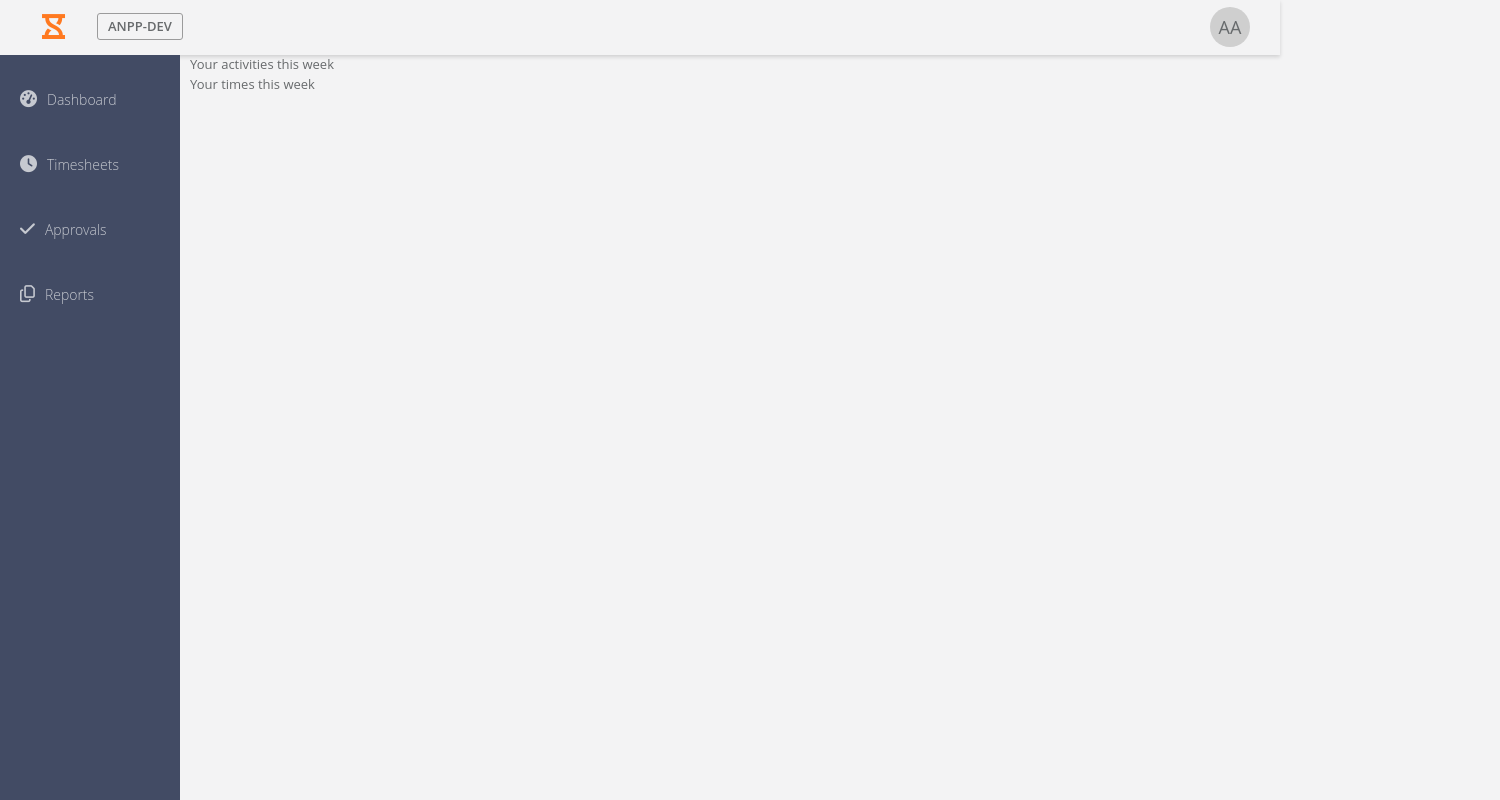
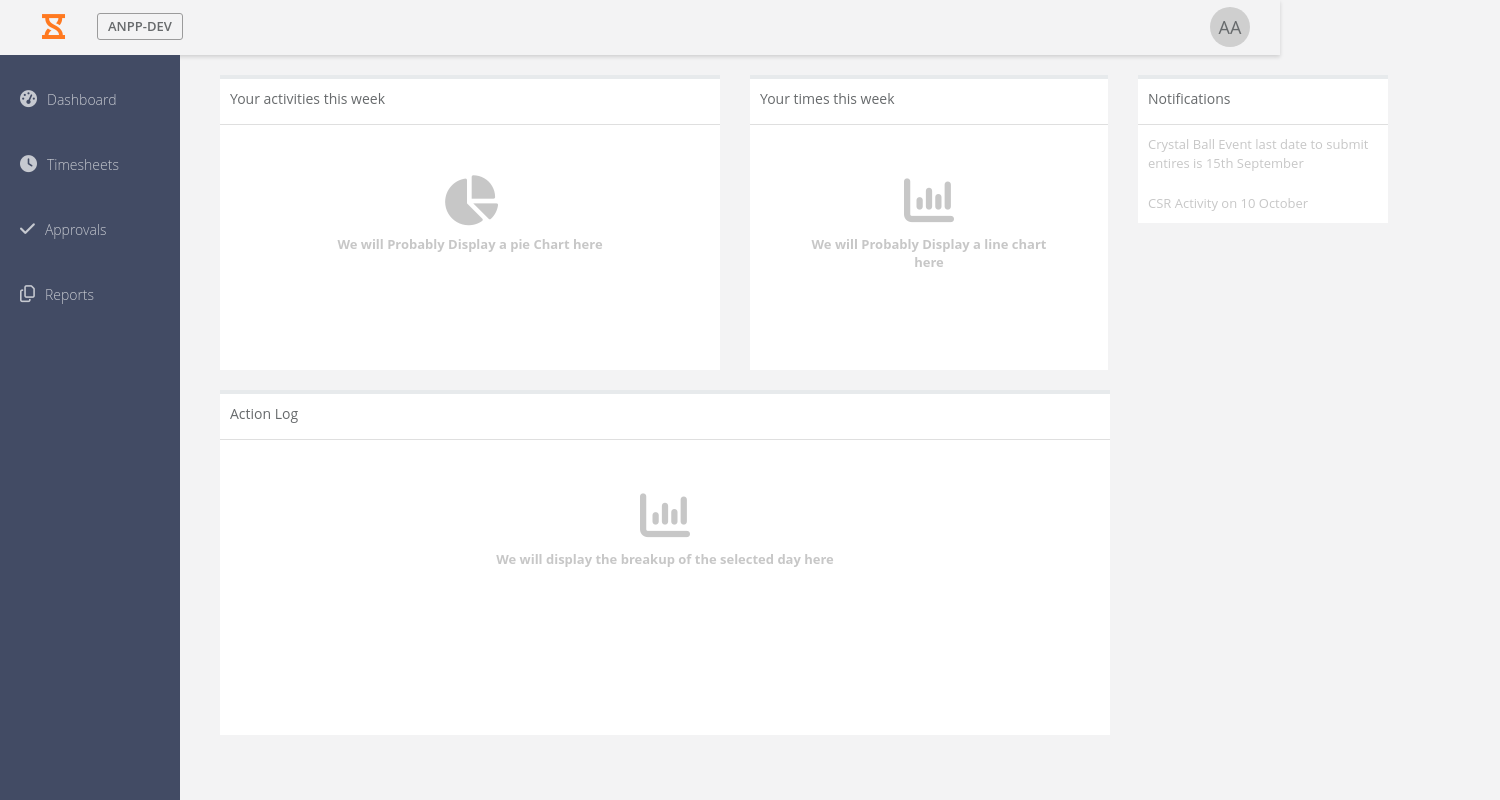
Before and after one commit to anaankit992/time-tracker, a React (Create React App) app: page / in a window 1280 px wide. Shown: the whole page, 1500 px wide, since content can reach past the window. Built offline with nearby package versions, Linux system fonts and the light colour scheme.

Commit message:
added dashboard cards

```diff
--- a/src/containers/Home.js
+++ b/src/containers/Home.js
@@ -11,26 +11,70 @@ function Home() {
                 <LeftSide />
                 {/* right side */}
                 <div className="right-side">
+
                     {/* activites */}
                     <div className="activites-section">
                         {/* heading */}
-                        <div className="activites-heading">
-                            Your activities this week
+                        <div className="heading">
+                            <h5>Your activities this week</h5>
+                        </div>
+                        {/* body */}
+                        <div className="body">
+                            <i className="fa fa-pie-chart"></i>
+                            <div className="placeholder-text">
+                                We will Probably Display a pie Chart here
                             </div>
-                        {/* body */}
-                        <div className="activites-body">
                         </div>
                     </div>
+
                     {/* chart */}
-                    <div className="Chart-section">
+                    <div className="chart-section">
                         {/* heading */}
-                        <div className="chart-heading">
-                            Your times this week
+                        <div className="heading">
+                            <h5>Your times this week</h5>
+                        </div>
+                        {/* body */}
+                        <div className="body">
+                            <i className="fa fa-bar-chart"></i>
+                            <div className="placeholder-text">
+                                We will Probably Display a line chart here
                             </div>
-                        {/* body */}
-                        <div className="chart-body">
                         </div>
                     </div>
+
+                    {/* Notifications */}
+                    <div className="notification-section">
+                        {/* heading */}
+                        <div className="heading">
+                            <h5>Notifications</h5>
+                        </div>
+                        {/* body */}
+                        <div className="notification-body">
+                            <div className="notification-text">
+                                Crystal Ball Event last date to submit entires is 15th September
+                            </div>
+                            <div className="notification-text">
+                                CSR Activity on 10 October
+                            </div>
+                        </div>
+                    </div>
+
+                    {/* action log */}
+
+                    <div className="action-section">
+                        {/* heading */}
+                        <div className="heading">
+                            <h5>Action Log</h5>
+                        </div>
+                        {/* body */}
+                        <div className="body">
+                            <i className="fa fa-bar-chart"></i>
+                            <div className="placeholder-text">
+                                We will display the breakup of the selected day here
+                            </div>
+                        </div>
+                    </div>
+
                 </div>
             </div>
         </div>
--- a/src/css/RightSide.css
+++ b/src/css/RightSide.css
@@ -1,6 +1,82 @@
 .right-side {
   width: 100%;
   text-align: left;
+  margin-left: 220px;
+  padding-top: 20px;
+}
+
+.activites-section {
+  height: 295px;
+  width: 500px;
+  background: #ffffff;
+  float: left;
+}
+
+.right-side .heading {
+  border-color: #e7eaec;
+  border-style: solid solid none;
+  border-width: 4px 0 0;
+  border-bottom: 1px solid rgba(0, 0, 0, 0.125);
+}
+
+.right-side h5 {
+  font-size: 14px;
+  text-overflow: ellipsis;
+  padding: 12px 0px 8px 10px;
+}
+
+.right-side .body {
+  text-align: center;
+  line-height: 1.42857143;
+  color: #c7c7c7;
+  font-size: 13px;
+  font-weight: 700;
+  padding: 50px;
+}
+
+.right-side .body i {
+  font-size: 50px;
+}
+
+.right-side .body .placeholder-text {
+  margin-top: 10px;
+}
+
+.chart-section {
+  height: 295px;
+  width: 358px;
+  background: #ffffff;
+  float: left;
+  margin-left: 30px;
+}
+
+.notification-section {
+  float: left;
+  margin-left: 30px;
+  height: 100%;
+  width: 250px;
+  background: #ffffff;
+}
+
+.notification-body {
+  text-align: left;
+  color: #c7c7c7;
+  font-size: 13px;
+}
+
+.notification-text {
+  text-align: left;
+  padding:10px
+}
+
+
+.action-section {
+  float: none;
+  min-height: 345px;
+  width: 890px;
+  background: #ffffff;
+  margin-top:40px;
+  overflow: auto;
   position: relative;
-  left: 190px;
+  top:20px;
 }
```
